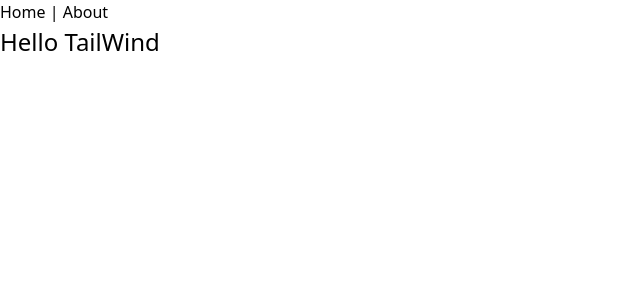
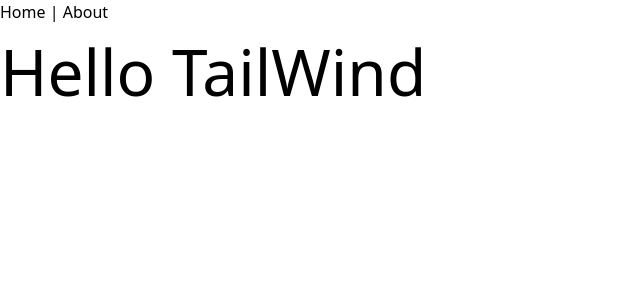
Before and after one commit to annenpolka/Balut, a Vue app in the folder webapp/: page / in a window 1280 px wide. Shown: the top 300 px of the page, without its empty margins (0-640 px from the left). Built offline with nearby package versions, Linux system fonts and the light colour scheme.

Commit message:
Hello TailwindCSS @apply

```diff
--- a/webapp/src/views/Home.vue
+++ b/webapp/src/views/Home.vue
@@ -1,9 +1,15 @@
 <template>
   <div>
-    <p class="text-2xl">Hello TailWind</p>
+    <p class="hello">Hello TailWind</p>
   </div>
 </template>
 
 <script>
 export default {};
 </script>
+
+<style lang="scss" scoped>
+.hello {
+  @apply text-6xl;
+}
+</style>
```
